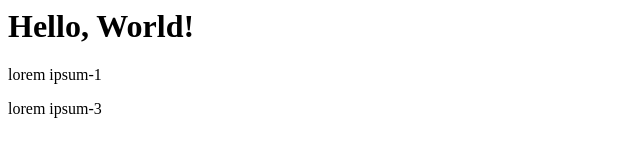
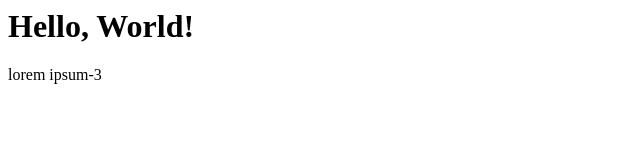
Before and after one commit to MirasSafadi/git-demo, a plain HTML site: page index.html in a window 1280 px wide. Shown: the whole page, without its empty margins (0-640 px from the left). Drawn offline with Linux system fonts and the light colour scheme.

Commit message:
Revert "..."

```diff
--- a/index.html
+++ b/index.html
@@ -1,5 +1,3 @@
 <h1>Hello, World!</h1>
 
-
-<p>lorem ipsum-1</p>
 <p>lorem ipsum-3</p>
```
